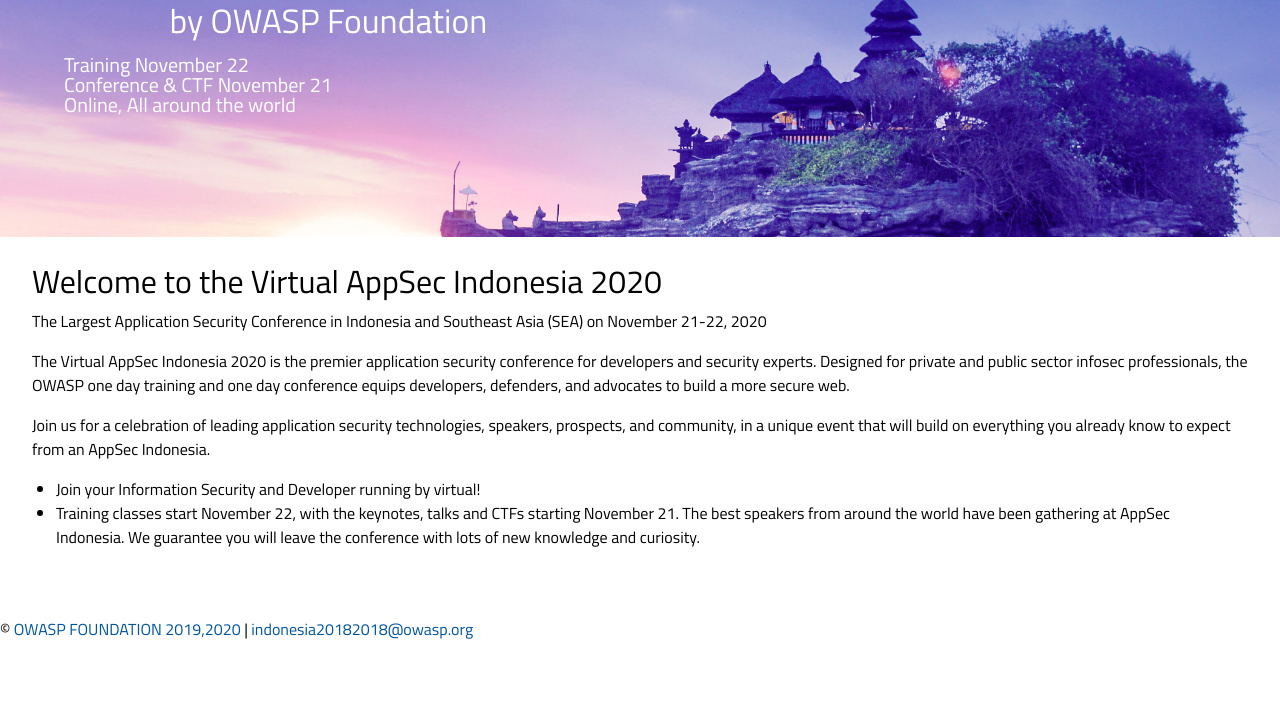
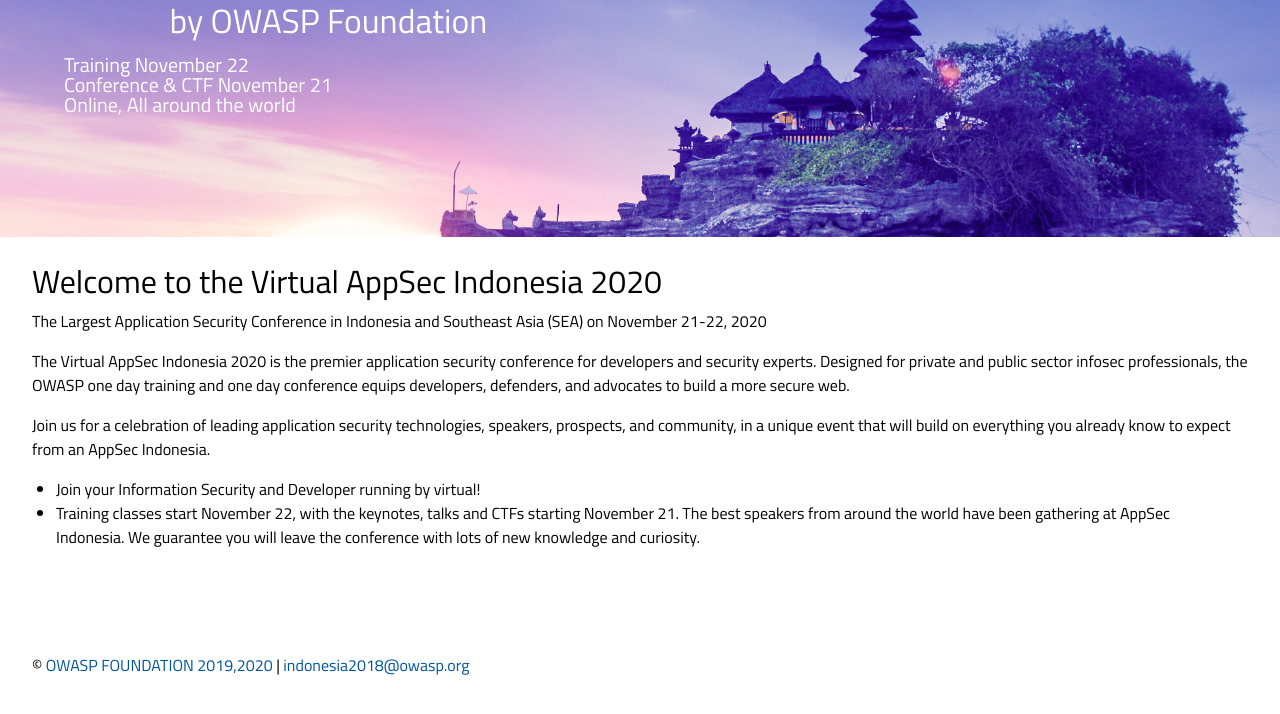
Before and after one commit to globalsea/globalsea.github.io, a Jekyll site: the page built from index.html, in a window 1280 px wide, cut to the strip 267-1128 px from the top of the page. Shown: the top 714 px of the strip. Built offline with Jekyll 4.4.1, drawn with Linux system fonts in a browser that asks for light colours; some web fonts are replaced; before the commit the page ends 908 px from its top, so only the background shows below that.

Commit message:
Update footer.html

```diff
--- a/_includes/footer.html
+++ b/_includes/footer.html
@@ -1,6 +1,6 @@
-<footer>
+<footer><section>
 <div class="text-white bg-blue mb-2">
-&copy; <a href="https://www.owasp.org">OWASP FOUNDATION 2019,2020</a> | <a href="mailto:indonesia2018@owasp.org">indonesia20182018@owasp.org</a></div>
+&copy; <a href="https://www.owasp.org">OWASP FOUNDATION 2019,2020</a> | <a href="mailto:indonesia2018@owasp.org">indonesia2018@owasp.org</a></div></section>
 </footer>
 </body>
 </html>
```
